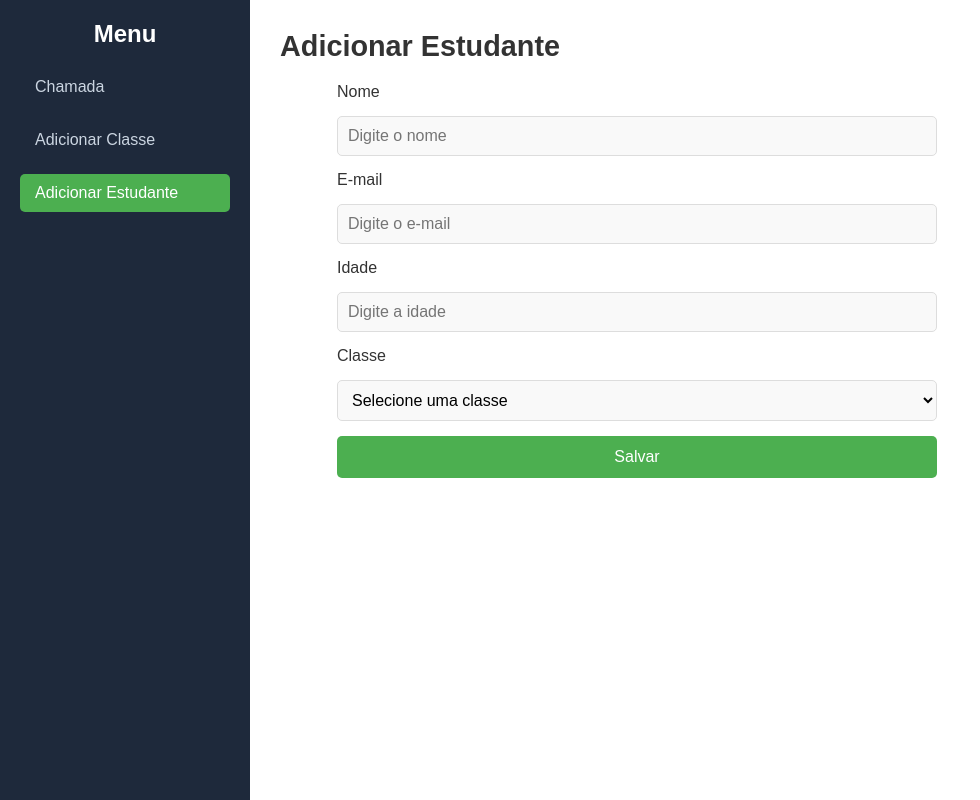
After one commit to LeperfekTz/CAMPL-Mongo, a Flask app: page /adicionar_estudante in a window 1280 px wide. The commit adds this page. Shown: the whole page, without its empty margins (0-980 px from the left). Run offline with Flask 3, Linux system fonts and the light colour scheme; data that the repository does not hold is empty; some libraries are stand-ins or nearby versions.

Commit message:
atualização

```diff
--- a/app.py
+++ b/app.py
@@ -1,35 +1,105 @@
-from flask import Flask, render_template, request
+from flask import Flask, render_template, request, redirect, url_for, flash
 from flask_pymongo import PyMongo
 from pymongo.errors import ConnectionFailure
+from datetime import datetime
+app = Flask(__name__)
+app.config["SECRET_KEY"] = "Leperfetk210822."  # Necessário para usar flash messages
 
-app = Flask(__name__)
+# Conexão com o MongoDB Atlas (Altere suas credenciais de forma segura)
+app.config["MONGO_URI"] = "mongodb+srv://leonardoarmbruster:Leperfekt210822.@mongodb.fcezg.mongodb.net/CAMPL?retryWrites=true&w=majority"
+mongo = PyMongo(app)
 
-# URI de conexão com o MongoDB Atlas
-app.config["MONGO_URI"] = "mongodb+srv://leonardoarmbruster:Leperfekt210822.@mongodb.fcezg.mongodb.net/CAMPL?retryWrites=true&w=majority"
 
-# Conexão com o MongoDB Atlas
-mongo = PyMongo(app)
+@app.route("/salvar_presenca", methods=["POST"])
+def salvar_presenca():
+    try:
+        # Pega os dados do formulário (checkboxes com os IDs dos alunos presentes)
+        presencas = request.form
+
+        # Itera sobre todos os alunos e verifica quais estão presentes
+        for aluno_id in presencas:
+            if aluno_id.startswith('presenca_'):  # Verifica se o nome do campo é referente a um aluno presente
+                aluno_id = aluno_id.split('_')[1]  # Pega o ID do aluno (que está após "presenca_")
+                # Insere a presença do aluno na coleção Lista_chamada
+                mongo.db.Lista_chamada.insert_one({
+                    "aluno_id": aluno_id,
+                    "presenca": True,
+                    "data": datetime.now()
+                })
+
+        flash("Presenças registradas com sucesso!")  # Exibe mensagem de sucesso
+        return redirect(url_for('chamada'))  # Redireciona de volta à página de chamada
+
+    except Exception as e:
+        flash(f"Ocorreu um erro ao registrar as presenças: {str(e)}")  # Exibe mensagem de erro
+        return redirect(url_for('chamada'))
 
 @app.route("/chamada", methods=["GET", "POST"])
 def chamada():
     try:
-        # Verifica se a coleção 'Lista_chamada' existe e tenta encontrar documentos nela
-        lista_chamada = mongo.db.Lista_chamada.find()
+        # Captura o ID da classe, se estiver presente
+        classe_id = request.args.get('classe_id')  # Pega o valor do filtro
 
-        # Verifica se a coleção está vazia (usando count_documents)
-        if mongo.db.Lista_chamada.count_documents({}) == 0:
-            # Caso a coleção esteja vazia, cria um exemplo de chamada
-            mongo.db.Lista_chamada.insert_one({
-                "nome_aluno": "João Silva",
-                "presenca": True
-            })
+        # Busca todas as classes
+        classes = list(mongo.db.classes.find())
 
-            return "Coleção 'Lista_chamada' estava vazia. Um exemplo foi adicionado."
+        # Filtra alunos com base na classe selecionada
+        if classe_id:
+            # Filtra alunos pela classe_id
+            alunos = list(mongo.db.estudantes.find({"classe_id": classe_id}))
+        else:
+            # Caso não tenha classe selecionada, exibe todos os alunos
+            alunos = list(mongo.db.estudantes.find())
 
-        return render_template("chamada.html", lista_chamada=lista_chamada)
+        return render_template("chamada.html", classes=classes, alunos=alunos)
 
     except ConnectionFailure:
         return "Erro ao acessar o banco de dados. Verifique a conexão com o MongoDB."
 
+
+@app.route("/adicionar_classe", methods=["GET", "POST"])
+def adicionar_classe():
+    if request.method == "POST":
+        nomes_classes = request.form.get("classe_nome")
+
+        if nomes_classes:
+            lista_classes = [nome.strip() for nome in nomes_classes.split(",")]  # Suporta múltiplas classes
+            for nome_classe in lista_classes:
+                if nome_classe:
+                    mongo.db.classes.insert_one({"classe": nome_classe})  # Insere no banco
+
+            flash("Classe(s) adicionada(s) com sucesso!")  # Exibe mensagem de sucesso
+
+        return redirect(url_for("adicionar_classe"))  # Redireciona para evitar reenvio do formulário
+
+    return render_template("adicionar_classe.html")
+
+@app.route('/adicionar_estudante', methods=['GET', 'POST'])
+def adicionar_estudante():
+    if request.method == 'POST':
+        # Recebe os dados do formulário
+        nome = request.form['name']
+        email = request.form['email']
+        idade = request.form['age']
+        classe_id = request.form['classe_id']
+
+        # Insere os dados no MongoDB
+        mongo.db.estudantes.insert_one({
+            'nome': nome,
+            'email': email,
+            'idade': idade,
+            'classe_id': classe_id  # Relaciona o aluno à classe
+        })
+
+        # Redireciona para a página de adicionar estudante
+        return redirect(url_for('adicionar_estudante'))
+
+    # Busca todas as classes para exibir no formulário
+    classes = list(mongo.db.classes.find())
+
+    return render_template('adicionar_estudante.html', classes=classes)
+
+
+
 if __name__ == '__main__':
     app.run(debug=True)
--- /dev/null
+++ b/css/adicionar_estudante.css
@@ -0,0 +1,136 @@
+/* Reset básico */
+* {
+    margin: 0;
+    padding: 0;
+    box-sizing: border-box;
+    font-family: 'Arial', sans-serif;
+}
+
+body {
+    background-color: #f4f5f7;
+    color: #333;
+    display: flex;
+    justify-content: start;
+    align-items: center;
+    min-height: 100vh;
+}
+
+/* Estrutura geral */
+.container {
+    display: flex;
+    width: 80%;
+    max-width: 1200px;
+    background-color: #fff;
+    box-shadow: 0 2px 10px rgba(0, 0, 0, 0.1);
+}
+
+/* Barra lateral */
+.sidebar {
+    width: 250px;
+    background-color: #1e293b;
+    color: #fff;
+    padding: 20px;
+    position: sticky;
+    top: 0;
+    height: 100vh;
+}
+
+.sidebar h2 {
+    font-size: 1.5rem;
+    margin-bottom: 20px;
+    text-align: center;
+}
+
+.sidebar ul {
+    list-style-type: none;
+}
+
+.sidebar ul li {
+    margin-bottom: 15px;
+}
+
+.sidebar ul li a {
+    color: #cbd5e1;
+    text-decoration: none;
+    font-size: 1rem;
+    padding: 10px 15px;
+    display: block;
+    border-radius: 5px;
+}
+
+.sidebar ul li a.active,
+.sidebar ul li a:hover {
+    background-color: #4caf50;
+    color: #fff;
+}
+
+/* Conteúdo principal */
+.main-content {
+    flex-grow: 1;
+    padding: 30px;
+}
+
+.main-header h1 {
+    font-size: 1.8rem;
+    color: #333;
+    margin-bottom: 20px;
+}
+
+/* Formulário */
+form {
+    display: flex;
+    flex-direction: column;
+    gap: 15px;
+    max-width: 600px;
+    margin: 0 auto;
+}
+
+form label {
+    font-size: 1rem;
+    color: #333;
+}
+
+form input, form select {
+    padding: 10px;
+    font-size: 1rem;
+    border: 1px solid #ddd;
+    border-radius: 5px;
+    background-color: #f9f9f9;
+}
+
+form input:focus, form select:focus {
+    border-color: #4caf50;
+    outline: none;
+}
+
+/* Botão de submit */
+form button {
+    background-color: #4caf50;
+    color: white;
+    padding: 12px;
+    font-size: 1rem;
+    border: none;
+    border-radius: 5px;
+    cursor: pointer;
+    transition: background-color 0.3s ease;
+}
+
+form button:hover {
+    background-color: #388e3c;
+}
+
+/* Responsividade */
+@media (max-width: 768px) {
+    .container {
+        flex-direction: column;
+    }
+
+    .sidebar {
+        width: 100%;
+        height: auto;
+    }
+
+    .main-content {
+        padding: 20px;
+    }
+}
--- /dev/null
+++ b/templates/adicionar_estudante.html
@@ -0,0 +1,47 @@
+<!DOCTYPE html>
+<html lang="pt-BR">
+<head>
+    <meta charset="UTF-8">
+    <meta name="viewport" content="width=device-width, initial-scale=1.0">
+    <title>Adicionar Estudante</title>
+    <link rel="stylesheet" href="{{ url_for('static', filename='css/adicionar_estudante.css') }}">
+</head>
+<body>
+    <div class="container">
+        <div class="sidebar">
+            <h2>Menu</h2>
+            <ul>
+                <li><a href="{{ url_for('chamada') }}">Chamada</a></li>
+                <li><a href="{{ url_for('adicionar_classe') }}">Adicionar Classe</a></li>
+                <li><a href="{{ url_for('adicionar_estudante') }}" class="active">Adicionar Estudante</a></li>
+            </ul>
+        </div>
+
+        <div class="main-content">
+            <div class="main-header">
+                <h1>Adicionar Estudante</h1>
+            </div>
+            <form method="POST">
+                <label for="name">Nome</label>
+                <input type="text" id="name" name="name" placeholder="Digite o nome" required>
+
+                <label for="email">E-mail</label>
+                <input type="email" id="email" name="email" placeholder="Digite o e-mail" required>
+
+                <label for="age">Idade</label>
+                <input type="number" id="age" name="age" placeholder="Digite a idade" required>
+
+                <label for="classe_id">Classe</label>
+                <select id="classe_id" name="classe_id" required>
+                    <option value="" disabled selected>Selecione uma classe</option>
+                    {% for classe in classes %}
+                        <option value="{{ classe['_id'] }}">{{ classe['classe'] }}</option>
+                    {% endfor %}
+                </select>
+
+                <button type="submit">Salvar</button>
+            </form>
+        </div>
+    </div>
+</body>
+</html>
```
Also changed, not shown: css/adicionar_classe.css (added, +169 -0 lines), css/chamada.css (renamed from static/css/chamada.css, +10 -87 lines), templates/adicionar _classe.html (deleted, +0 -27 lines), templates/adicionar_classe.html (added, +66 -0 lines), templates/chamada.html (+32 -16 lines), 2 other files.
